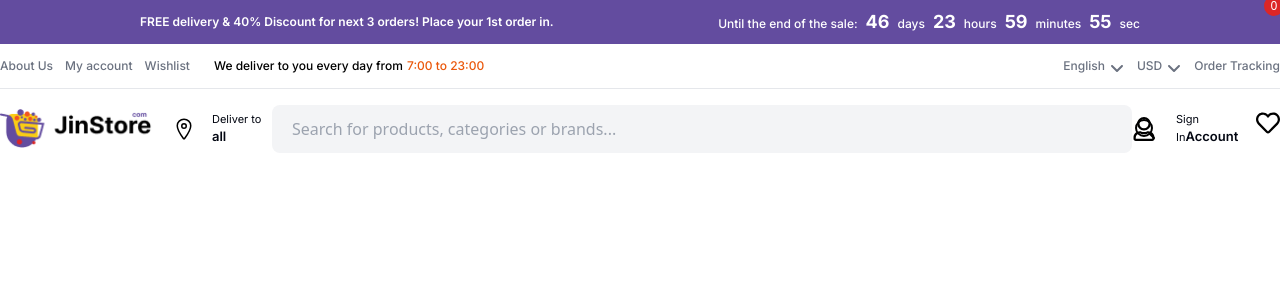
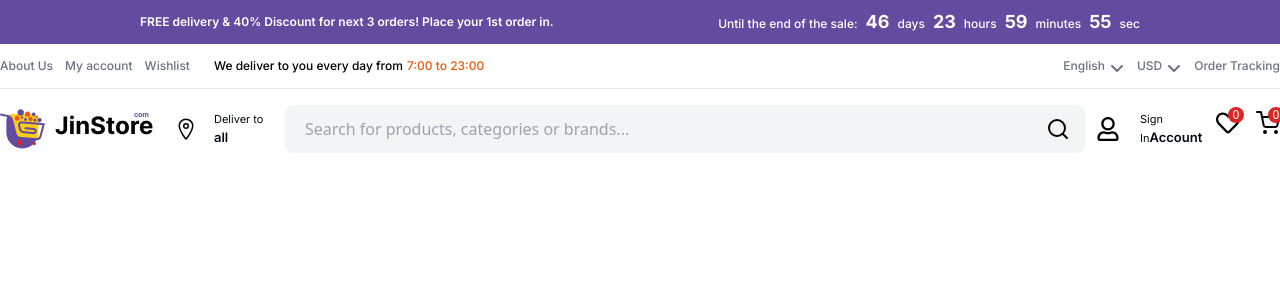
Before and after one commit to shoriful-dev/JinStore-eCommerce, a React (Vite) app: page / in a window 1280 px wide. Shown: the top 300 px of the page. Built offline with nearby package versions, Linux system fonts and the light colour scheme.

Commit message:
mark the parsentage

```diff
--- a/src/layouts/Menu.tsx
+++ b/src/layouts/Menu.tsx
@@ -6,9 +6,14 @@ import { IoLocationOutline } from 'react-icons/io5';
 import { LuSearch } from 'react-icons/lu';
 import { FaRegHeart, FaRegUser } from 'react-icons/fa';
 import Flex from '../components/Flex';
+import { FiShoppingCart } from 'react-icons/fi';
 
-const NotificationBadge = ({ count }) => (
-  <span className="absolute -top-1 -right-1 bg-red-600 text-white text-xs w-5 h-5 flex items-center justify-center rounded-full">
+interface NotificationBadgeProps {
+  count: number;
+}
+
+const NotificationBadge: React.FC<NotificationBadgeProps> = ({ count }) => (
+  <span className="absolute -top-1 -right-1 bg-red-600 text-white text-xs w-4 h-4 flex items-center justify-center rounded-full">
     {count}
   </span>
 );
@@ -42,18 +47,19 @@ const Menu: React.FC = () => {
             <input
               type="text"
               placeholder="Search for products, categories or brands..."
-              className="w-[860px] h-[48px] bg-[#F3F4F6] px-5 text-[#6B7280] rounded-lg outline-none"
+              className="w-[800px] h-[48px] bg-[#F3F4F6] px-5 text-[#6B7280] rounded-lg outline-none"
             />
-            <div className="">
-              <LuSearch className="text-2xl absolute top-3 right-[-25px]" />
+            <div>
+              <LuSearch className="text-2xl absolute top-3 right-[15px]" />
             </div>
           </div>
           {/* Menu Right Part */}
-          <div className=" flex space-x-5">
+          <div className=" flex space-x-10">
             <div className="flex space-x-5 items-center">
               <div>
                 <FaRegUser className="text-2xl" />
               </div>
+              <div className="">
                 <h3 className="font-Inter text-[11px] text-[#030712] w-[60px]">
                   Sign In
                   <span className="font-Inter text-[13px] font-semibold">
@@ -61,10 +67,19 @@ const Menu: React.FC = () => {
                   </span>
                 </h3>
               </div>
-            <div className="">
-              <div className="">
+            </div>
+            <div className="flex space-x-10">
+              <div className="relative">
+                <div className="absolute top-0 right-0">
                   <FaRegHeart className="text-2xl" />
                   <NotificationBadge count={0} />
+                </div>
+              </div>
+              <div className="relative">
+                <div className="absolute top-0 right-0">
+                  <FiShoppingCart className="text-2xl" />
+                  <NotificationBadge count={0} />
+                </div>
               </div>
             </div>
           </div>
```
Lines whose indentation alone changed are shown as unchanged.
